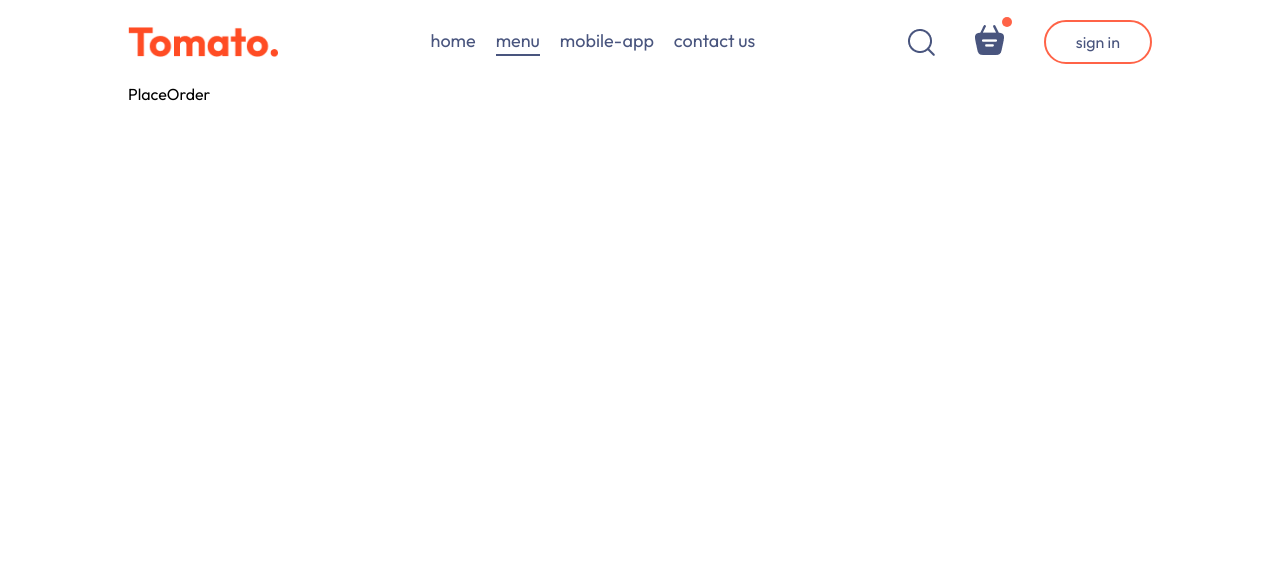
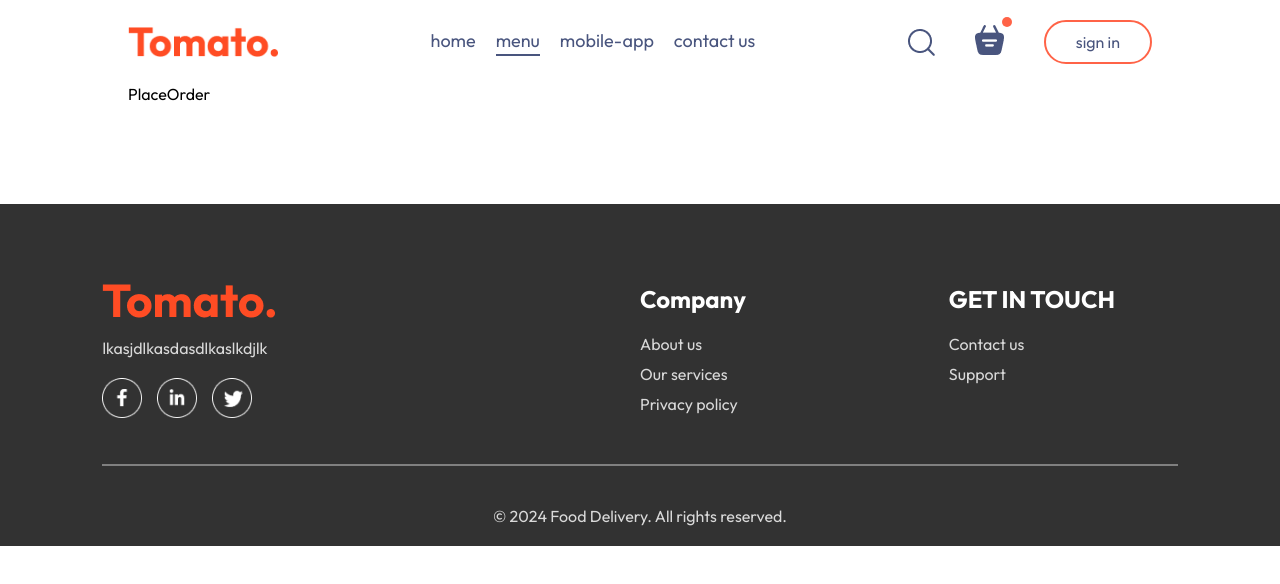
Before and after one commit to truongnhat140104/CNPM, a React (Vite) app in the folder food-deliver/front-end/: page /order in a window 1280 px wide. Shown: the top 584 px of the page. Built offline with nearby package versions, Linux system fonts and the light colour scheme.

Commit message:
footer for web

```diff
--- a/food-deliver/front-end/src/component/Footer/Footer.css
+++ b/food-deliver/front-end/src/component/Footer/Footer.css
@@ -0,0 +1,47 @@
+.footer{
+    color: #d9d9d9;
+    background-color: #323232;
+    display: flex;
+    flex-direction: column;
+    align-items: center;
+    gap: 20px;
+    padding: 20px 8vw;
+    padding-top: 80px;
+    margin-top: 100px;
+}
+
+.footer-content{
+    width: 100%;
+    display: grid;
+    grid-template-columns: 2fr 1fr 1fr;
+    gap: 80px;
+}
+
+.footer-content-left, .footer-content-center, .footer-content-right{
+    display: flex;
+    flex-direction: column;
+    align-items: start;
+    gap: 20px;
+}
+
+.footer-content-left li, .footer-content-center li, .footer-content-right li{
+    list-style: none;
+    margin-bottom: 10px;
+}
+
+.footer-content-center h2, .footer-content-right h2{
+    color: white;
+}
+
+.footer-social-icons img{
+    width: 40px;
+    margin-right: 15px;
+}
+
+.footer hr{
+    width: 100%;
+    border:none;
+    margin: 20px 0px;
+    height: 2px;
+    background-color: gray;
+}
--- a/food-deliver/front-end/src/component/Footer/Footer.jsx
+++ b/food-deliver/front-end/src/component/Footer/Footer.jsx
@@ -1,14 +1,40 @@
 import React from 'react'
 import './Footer.css'
+import { assets } from '../../assets/assets'
 
 const Footer = () => {
   return (
     <div className='footer' id='footer'>
         <div className="footer-content">
             <div className="footer-content-left">
-
+              <img src={assets.logo} alt="logo" />
+              <p>lkasjdlkasdasdlkaslkdjlk</p>
+              <div className="footer-social-icons">
+                <img src={assets.facebook_icon} alt="facebook_icon" />
+                <img src={assets.linkedin_icon} alt="linkedin_icon" />
+                <img src={assets.twitter_icon} alt="twitter_icon" />
+              </div>
+            </div>
+            <div className="footer-content-center">
+              <h2>Company</h2>
+              <ul>
+                <li>About us</li>
+                <li>Our services</li>
+                <li>Privacy policy</li>
+              </ul>
+            </div>
+            <div className="footer-content-right">
+              <h2>GET IN TOUCH</h2>
+              <ul>
+                <li>Contact us</li>
+                <li>Support</li>
+              </ul>
             </div>
         </div>
+        <hr />
+        <p className='footer-copy-right'>
+          &copy; 2024 Food Delivery. All rights reserved.
+        </p>
     </div>
   )
 }
```
